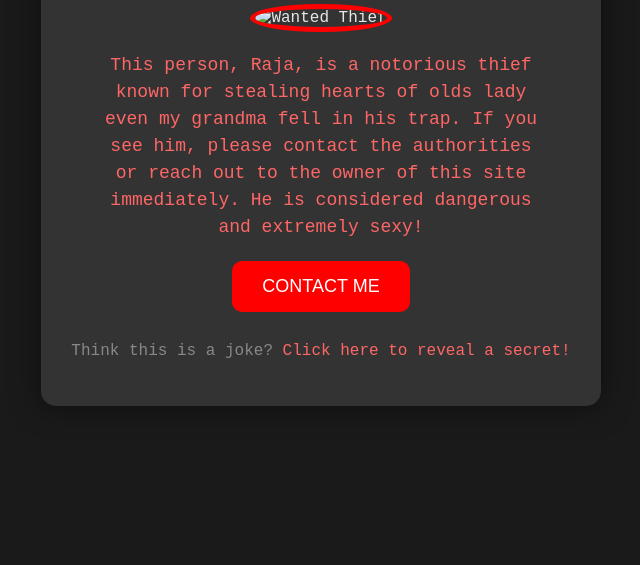
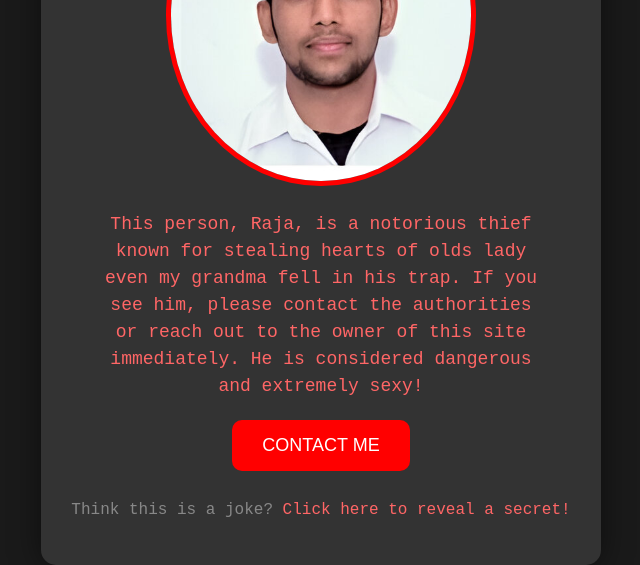
Before and after one commit to samunderSingh12/Tumhare-thoughts, a plain HTML site: page chor.html in a window 1280 px wide. Shown: the part 247-812 px from the top of the page, without its empty margins (319-959 px from the left). Drawn offline with Linux system fonts and the light colour scheme.

Commit message:
Update chor.html

```diff
--- a/chor.html
+++ b/chor.html
@@ -118,7 +118,7 @@
     <div class="container">
         <div class="flashing-text">WANTED</div>
         <div class="image-container">
-            <img src="placeholder.jpg" alt="Wanted Thief" id="wanted-image">
+            <img src="raja.jpeg" alt="Wanted Thief" id="wanted-image">
         </div>
         <p class="description">
             This person, Raja, is a notorious thief known for stealing hearts of olds lady even my grandma fell in his trap. If you see him, please contact the authorities or reach out to the owner of this site immediately. He is considered dangerous and extremely sexy!
```
